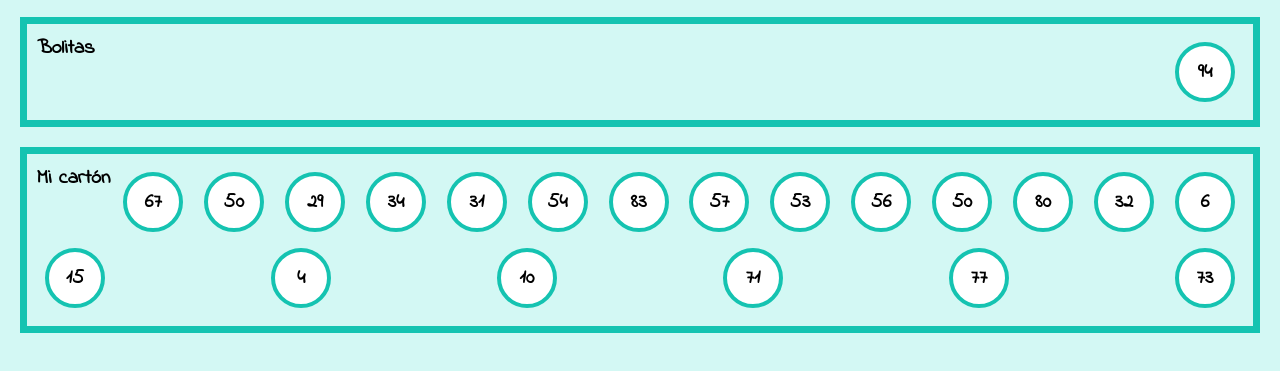
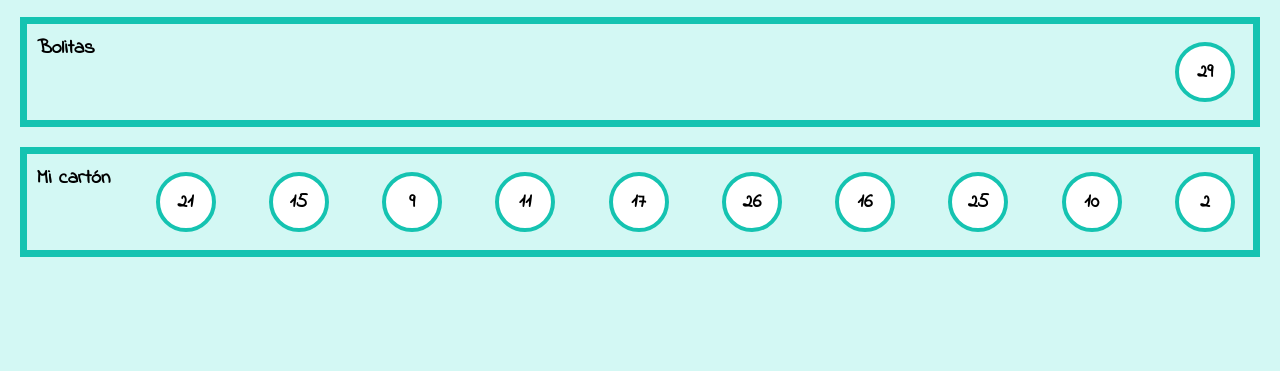
Before and after one commit to ymartinguzman/Bingo, a plain HTML site: page index.html in a window 1280 px wide. Both pictures are taken after a click on the button "Saca una bolita". Shown: the part 93-464 px from the top of the page. Drawn offline with Linux system fonts and the light colour scheme; a web font is replaced by a local one.

Commit message:
add function to compare id numbers

```diff
--- a/js/index.js
+++ b/js/index.js
@@ -8,45 +8,91 @@ const stopBtn = document.querySelector('.header__btn-stop');
 
 //Get random number
 function getRandomNumber(max) {
-  return Math.ceil(Math.random() * 98 + 1);
+  return Math.ceil(Math.random() * max);
 }
 
 const showArrayNumbers = [];
 const cardArrayNumbers = [];
+const bingoArray = [];
+
+//Handler
+function compareBalls() {
+  console.log(showArrayNumbers[showArrayNumbers.length - 1]);
+
+  if (
+    cardArrayNumbers.indexOf(showArrayNumbers[showArrayNumbers.length - 1]) !==
+    -1
+  ) {
+    console.log('HE entrado y lo he petado');
+
+    const htmlBall = document.querySelector(
+      `#ball-${showArrayNumbers[showArrayNumbers.length - 1]}`
+    );
+    const htmlCard = document.querySelector(
+      `#card-${showArrayNumbers[showArrayNumbers.length - 1]}`
+    );
+    htmlBall.classList.add('inside-balls');
+    htmlCard.classList.add('inside-balls');
+    // bingoArray.push(showArrayNumbers[showArrayNumbers.length - 1]);
+  }
+}
 
 //Random numbers in game
 function showBalls(ev) {
   let htmlBalls = '';
-
   for (let i = 0; i < 1; i++) {
-    const number = getRandomNumber(99);
-    htmlBalls += `<div class="main__balls--ball"> ${number}</div>`;
-    showArrayNumbers.push(number);
-    console.log(showArrayNumbers);
+    const number = getRandomNumber(30);
+    if (!showArrayNumbers.includes(number)) {
+      htmlBalls += `<div class="main__balls--ball" id="ball-${number}"> ${number}</div>`;
+      showArrayNumbers.push(number);
+    } else {
+      i--;
+    }
+    // localStorage.setItem('balls', showArrayNumbers);
   }
+  console.log(showArrayNumbers);
 
   balls.innerHTML += htmlBalls;
+  compareBalls();
 }
 
+//Handler
+// function bingoHandler() {
+//   const getItemLocalBalls = localStorage.getItem('balls');
+//   const getItemLocalCard = localStorage.getItem('card');
+//   const arrayBallsLocal = getItemLocalBalls.split(',');
+//   const arrayCardLocal = getItemLocalCard.split(',');
+//   console.log(arrayBallsLocal);
+//   console.log(arrayCardLocal);
+//   console.log(typeof arrayCardLocal);
+//   console.log(showArrayNumbers);
+//   console.log(cardArrayNumbers);
+// }
+// bingoHandler();
+
 //Random card
-
 function bingoCard() {
   let htmlBingo = '';
-  for (let i = 0; i < 20; i++) {
-    const number = getRandomNumber(99);
-    htmlBingo += `<div class="main__game--ball"> ${number}</div>`;
-    cardArrayNumbers.push(number);
-    console.log(cardArrayNumbers);
+  for (let i = 0; i < 10; i++) {
+    const number = getRandomNumber(30);
+    if (!cardArrayNumbers.includes(number)) {
+      htmlBingo += `<div class="main__game--ball" id="card-${number}"> ${number}</div>`;
+      cardArrayNumbers.push(number);
+    } else {
+      i--;
+    }
+
+    // localStorage.setItem('card', cardArrayNumbers);
   }
   game.innerHTML += htmlBingo;
 }
-
 bingoCard();
 
 //SetInterval to show balls
 let timer;
 function autoBalls() {
   timer = setInterval(showBalls, 1000);
+
   // if (showBalls.length <= 10) {
   //   console.log('Hola');
   // } else {
@@ -59,9 +105,6 @@ function stopBalls() {
   clearInterval(timer);
 }
 
-//Compare arrays to make bingo
-// function bingo() {}
-
 //Events
 newBallBtn.addEventListener('click', showBalls);
 playBtn.addEventListener('click', autoBalls);
--- a/styles/main.css
+++ b/styles/main.css
@@ -84,3 +84,6 @@
   margin: 8px;
   padding-top: 12px;
 }
+.inside-balls {
+  background-color: darkseagreen;
+}
```
